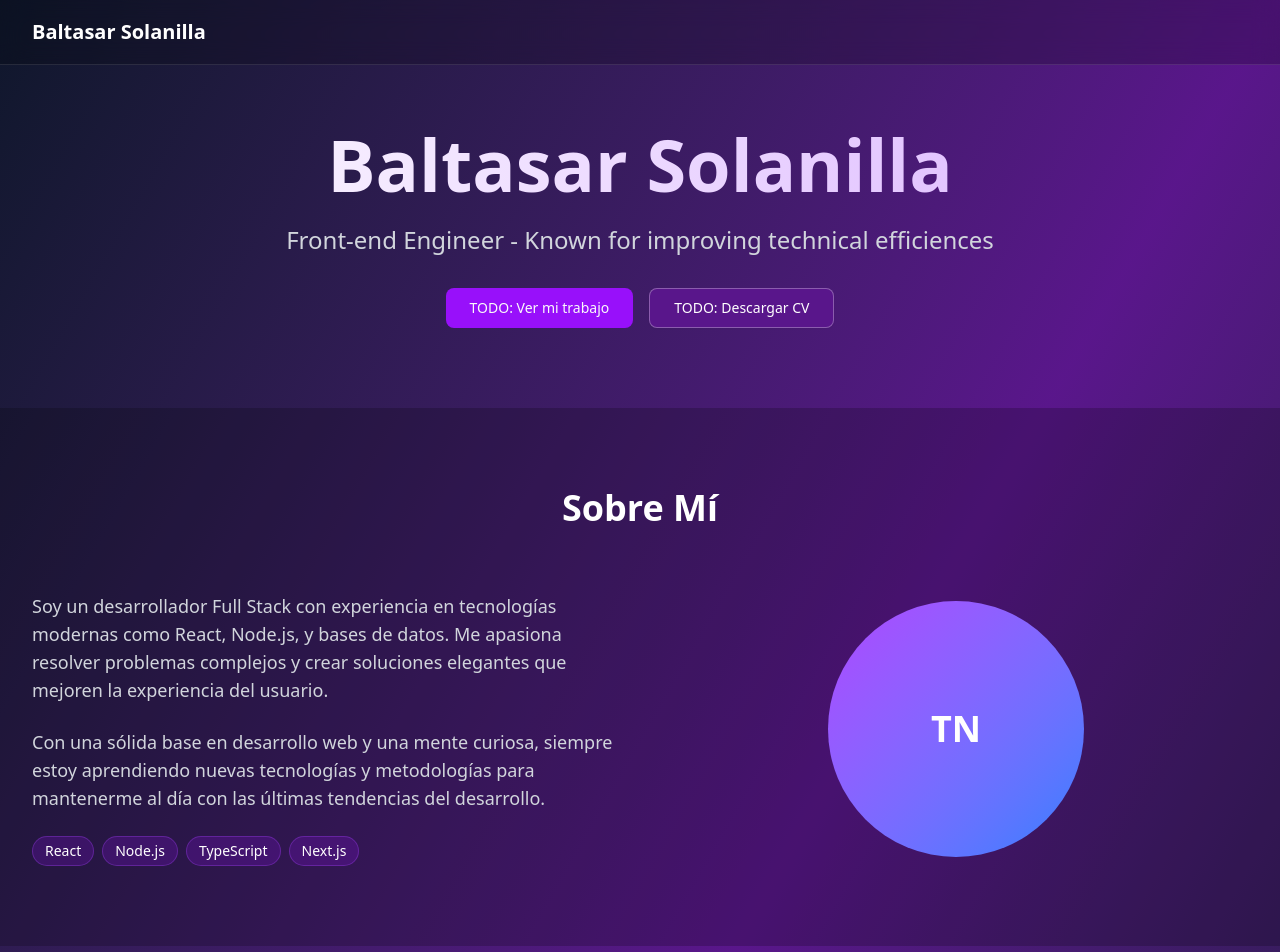
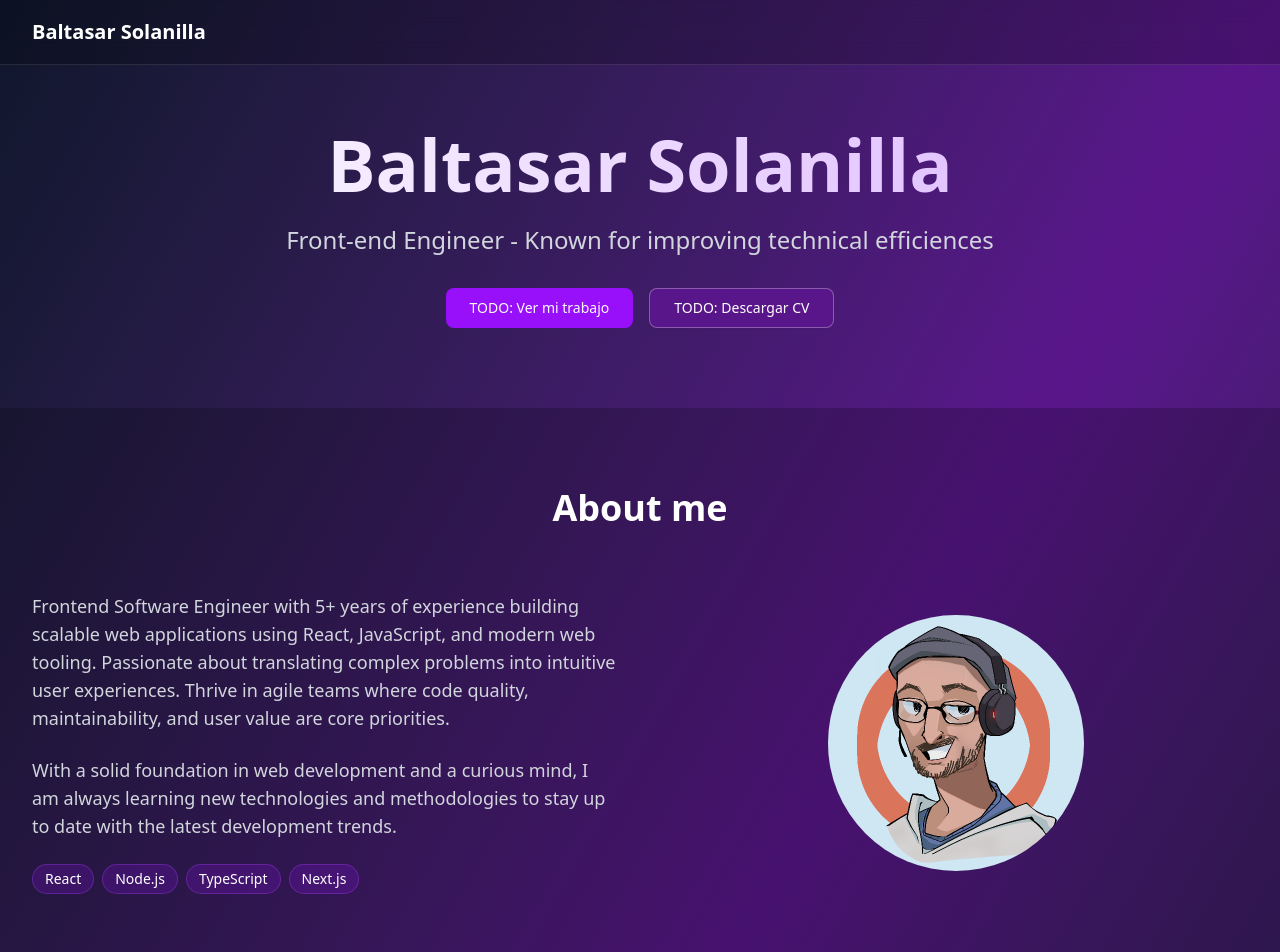
Before and after one commit to baltasarsolanilla/portfolio-site, a Next.js app: page / in a window 1280 px wide. Shown: the top 952 px of the page. Built offline with nearby package versions, Linux system fonts and the light colour scheme.

Commit message:
Update main-about with real content

```diff
--- a/components/main-about/main-about.tsx
+++ b/components/main-about/main-about.tsx
@@ -1,19 +1,23 @@
+import Image from 'next/image';
+import avatarImg from '../../app/assets/avatarImg.png';
+
 export default function MainAbout() {
   return (
     <div className="max-w-7xl mx-auto">
-      <h2 className="text-4xl font-bold text-center mb-16">Sobre Mí</h2>
+      <h2 className="text-4xl font-bold text-center mb-16">About me</h2>
       <div className="grid md:grid-cols-2 gap-12 items-center">
         <div>
           <p className="text-lg text-gray-300 mb-6">
-            Soy un desarrollador Full Stack con experiencia en tecnologías
-            modernas como React, Node.js, y bases de datos. Me apasiona resolver
-            problemas complejos y crear soluciones elegantes que mejoren la
-            experiencia del usuario.
+            Frontend Software Engineer with 5+ years of experience building
+            scalable web applications using React, JavaScript, and modern web
+            tooling. Passionate about translating complex problems into
+            intuitive user experiences. Thrive in agile teams where code
+            quality, maintainability, and user value are core priorities.
           </p>
           <p className="text-lg text-gray-300 mb-6">
-            Con una sólida base en desarrollo web y una mente curiosa, siempre
-            estoy aprendiendo nuevas tecnologías y metodologías para mantenerme
-            al día con las últimas tendencias del desarrollo.
+            With a solid foundation in web development and a curious mind, I am
+            always learning new technologies and methodologies to stay up to
+            date with the latest development trends.
           </p>
           <div className="flex flex-wrap gap-2">
             <span className="px-3 py-1 bg-purple-600/20 border border-purple-500/30 rounded-full text-sm">
@@ -31,8 +35,14 @@ export default function MainAbout() {
           </div>
         </div>
         <div className="text-center">
-          <div className="w-64 h-64 mx-auto bg-gradient-to-br from-purple-500 to-blue-500 rounded-full flex items-center justify-center text-4xl font-bold">
-            TN
+          <div className="w-64 h-64 mx-auto">
+            <Image
+              src={avatarImg}
+              alt="Avatar of myself"
+              width={256}
+              height={256}
+              className="w-full h-full object-cover rounded-full"
+            />
           </div>
         </div>
       </div>
```
Also changed, not shown: app/assets/avatarImg.png (added).
